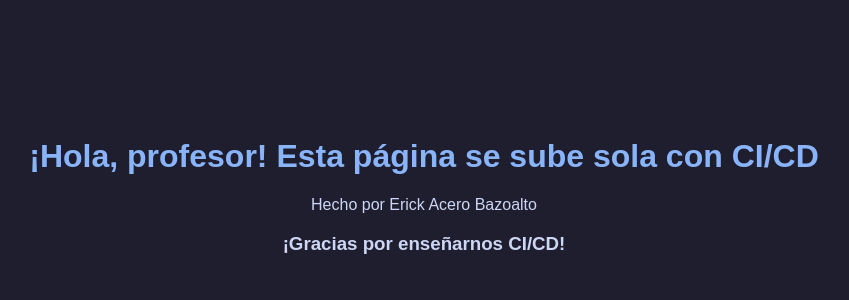
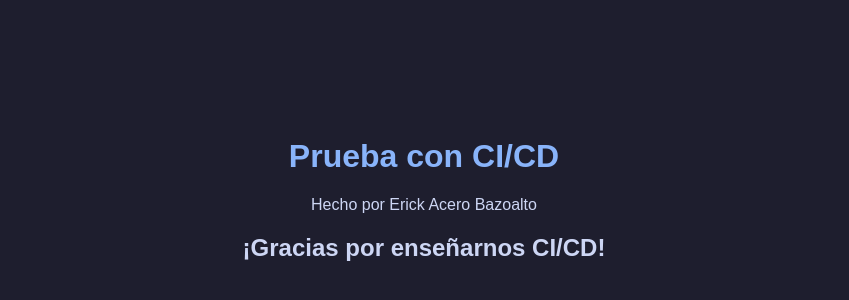
Before and after one commit to Erick-Acero/mi-proyecto-web, a website: page index.html in a window 1280 px wide. Shown: the part 22-322 px from the top of the page, without its empty margins (216-1065 px from the left). Drawn offline with Linux system fonts and the light colour scheme.

Commit message:
Error controlado html v4

```diff
--- a/index.html
+++ b/index.html
@@ -17,8 +17,8 @@
     </style>
   </head>
   <body>
-    <h1>¡Hola, profesor! Esta página se sube sola con CI/CD</h1>
+    <h1>Prueba con CI/CD</h1>
     <p>Hecho por Erick Acero Bazoalto</p>
-    <h3>¡Gracias por enseñarnos CI/CD!</h3>
+    <h2>¡Gracias por enseñarnos CI/CD!</h2>
   </body>
 </html>
```
Also changed, not shown: .github/workflows/deploy.yml.
